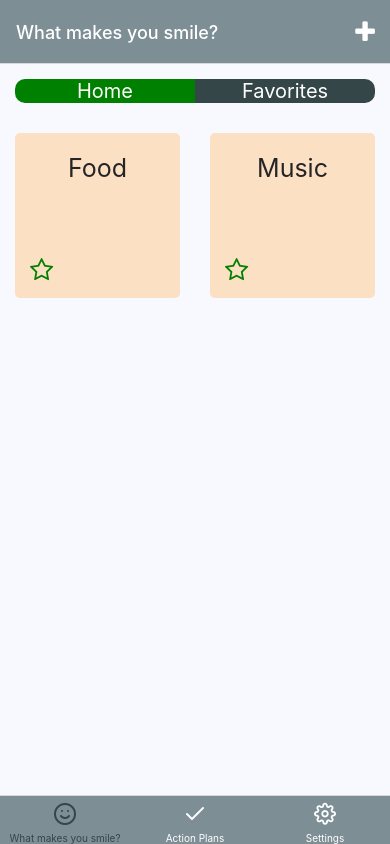
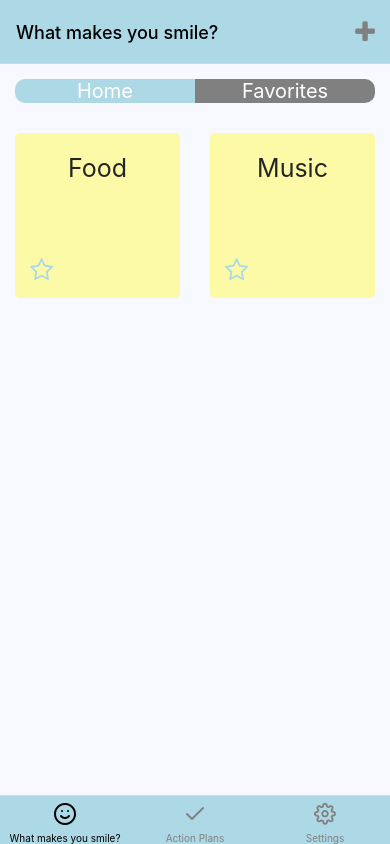
Before and after one commit to marker6275/Note-To-Self-App, a React Native app: screen /Homescreen in a window 390 px wide. Built offline with nearby package versions, Linux system fonts and the light colour scheme; what expo-linking would draw is missing.

Commit message:
change homescreen colors to yellow, pastel blue

```diff
--- a/components/Card.tsx
+++ b/components/Card.tsx
@@ -22,7 +22,7 @@ const styles = StyleSheet.create({
     card: {
         height: Dimensions.get('window').width / 2 - 30,
         width: Dimensions.get('window').width / 2 - 30,
-        backgroundColor: '#FBE0C3',
+        backgroundColor: '#FCFAA6',
         margin: 15,
         borderRadius: 5,
         display: 'flex'
--- a/components/FavoritesBar.tsx
+++ b/components/FavoritesBar.tsx
@@ -27,7 +27,7 @@ const FavBar = (props: any) => {
     var homeStyle = {
         flex: 1,
         fontSize: 25,
-        backgroundColor: home ? 'green' : '#344648',
+        backgroundColor: home ? '#ADD8E6' : 'grey',
         borderTopLeftRadius: 10,
         borderBottomLeftRadius: 10,
     }
@@ -35,7 +35,7 @@ const FavBar = (props: any) => {
     var favStyle = {
         flex: 1,
         fontSize: 25,
-        backgroundColor: fav ? 'green' : '#344648',
+        backgroundColor: fav ? '#ADD8E6' : 'grey',
         borderTopRightRadius: 10,
         borderBottomRightRadius: 10,
     }
@@ -67,7 +67,6 @@ const styles = StyleSheet.create({
     },
     ContainerTrue: {
         flex: 1,
-        backgroundColor: 'green'
     },
     container: {
         flex: 1,
--- a/components/Star.tsx
+++ b/components/Star.tsx
@@ -21,7 +21,7 @@ export default function Star() {
             <FontAwesome
             name={icon}
             size={25}
-            color={'green'}
+            color={'#ADD8E6'}
             style={styles.star}
             />
         </Pressable>
@@ -33,7 +33,7 @@ export default function Star() {
     card: {
         height: Dimensions.get('window').width / 2 - 30,
         width: Dimensions.get('window').width / 2 - 30,
-        backgroundColor: '#FBE0C3',
+        backgroundColor: '#FCFAA6',
         margin: 15,
         borderRadius: 5,
         display: 'flex'
--- a/navigation/index.tsx
+++ b/navigation/index.tsx
@@ -77,16 +77,16 @@ function BottomTabNavigator() {
     <BottomTab.Navigator
       initialRouteName="Homescreen"
       screenOptions={{
-        tabBarActiveTintColor: '#344648',
-        tabBarInactiveTintColor: 'white',
+        tabBarActiveTintColor: 'black',
+        tabBarInactiveTintColor: 'gray',
         tabBarStyle: {
-          backgroundColor: '#7D8E95',
+          backgroundColor: '#ADD8E6',
         },
-        tabBarActiveBackgroundColor: '#7D8E95',
-        tabBarInactiveBackgroundColor: '#7D8E95',
-        headerTintColor: 'white',
+        tabBarActiveBackgroundColor: '#ADD8E6',
+        tabBarInactiveBackgroundColor: '#ADD8E6',
+        headerTintColor: 'black',
         headerStyle: {
-          backgroundColor: '#7D8E95'
+          backgroundColor: '#ADD8E6'
         },
       }}>
       <BottomTab.Screen
--- a/screens/Homescreen.tsx
+++ b/screens/Homescreen.tsx
@@ -45,7 +45,7 @@ React.useLayoutEffect(() => {
         <FontAwesome
           name="plus"
           size={25}
-          color={'white'}
+          color={'grey'}
           style={{ marginRight: 15 }}
         />
       </Pressable>
```
